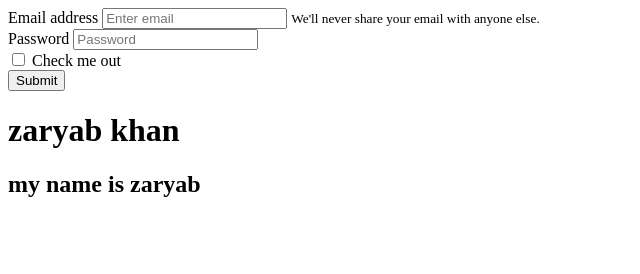
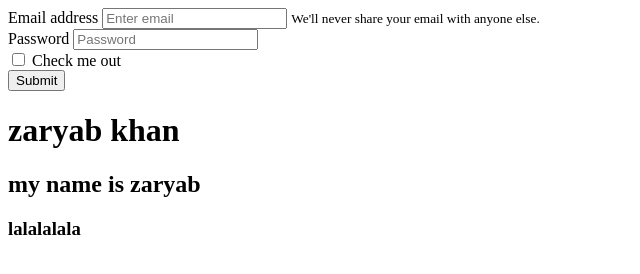
Before and after one commit to ZaryabKhan14/ZaryabKhan14, a plain HTML site: page index.html in a window 1280 px wide. Shown: the whole page, without its empty margins (0-640 px from the left). Drawn offline with Linux system fonts and the light colour scheme.

Commit message:
add heading h3

```diff
--- a/index.html
+++ b/index.html
@@ -29,5 +29,6 @@
       </h1>
 
       <h2>my name is zaryab  </h2>
+      <h3>lalalalala</h3>
 </body>
 </html>
```
